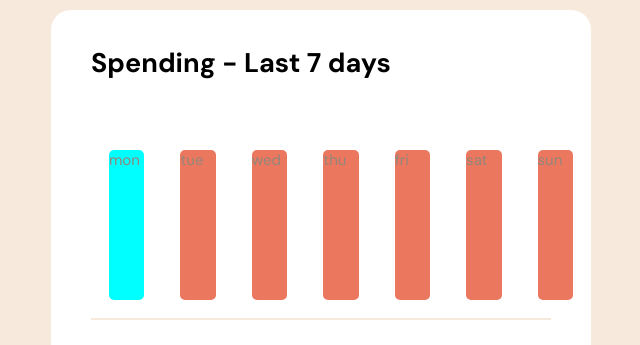
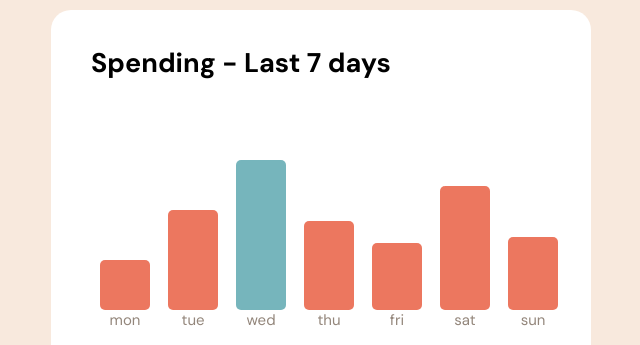
Before and after one commit to thihnezzy/expenses-chart-component, a plain HTML site: page index.html in a window 1280 px wide. Shown: the part 209-554 px from the top of the page, without its empty margins (319-959 px from the left). Drawn offline with Linux system fonts and the light colour scheme.

Commit message:
#3 - Load char from data.json

```diff
--- a/css/style.css
+++ b/css/style.css
@@ -93,16 +93,23 @@ small.day{
 
 ul {
     display: flex;
+    height: 180px;
     padding: 0;
 }
 
 /* li:first-child{
     margin: 0;
 } */
-
 li{
     display: flex;
     flex-direction: column;
+    justify-content: flex-end;
+    list-style: none;
+    text-align: center;
+}
+li.day-spending .data{
+
+    display: flex;
     width: 50px;
     height: 150px;
     border-radius: 5px;
@@ -111,12 +118,11 @@ li{
     -moz-border-radius: 5px;
     -ms-border-radius: 5px;
     -o-border-radius: 5px;
-    margin: 0 18px;
+    margin: 0 9px;
 }
 
-
 .day-spending:first-child{
-    background-color: aqua;
+    margin-left: 0;
 }
 
 .border-top{
@@ -147,6 +153,16 @@ li{
     padding-left: 143px;
 }
 
+
 h1.total-month{
     margin: 0;
 }
+
+.data:hover{
+    cursor: pointer;
+    color: aqua;
+}
+.data:active{
+    border: 1px solid black;
+
+}
--- a/index.html
+++ b/index.html
@@ -23,31 +23,31 @@
     <h1 class="spending-title">Spending - Last 7 days</h1>
     <ul class="spending-chart">
       <li class="day-spending">
-        <div class="data" value=""></div>
+        <div class="data mon" value="0"></div>
         <small class="day">mon</small>
       </li>
       <li class="day-spending">
-        <div class="data" value=""></div>
+        <div class="data tue" value="0"></div>
         <small class="day">tue</small>
       </li>
       <li class="day-spending">
-        <div class="data" value=""></div>
+        <div class="data wed" value="0"></div>
         <small class="day">wed</small>
       </li>
       <li class="day-spending">
-        <div class="data" value=""></div>
+        <div class="data thu" value="0"></div>
         <small class="day">thu</small>
       </li>
       <li class="day-spending">
-        <div class="data" value=""></div>
+        <div class="data fri" value="0"></div>
         <small class="day">fri</small>
       </li>
       <li class="day-spending">
-        <div class="data" value=""></div>
+        <div class="data sat" value="0"></div>
         <small class="day">sat</small>
       </li>
       <li class="day-spending">
-        <div class="data" value=""></div>
+        <div class="data sun" value="0"></div>
         <small class="day">sun</small>
       </li>
     </ul>
--- a/js/app.js
+++ b/js/app.js
@@ -9,7 +9,44 @@ const getData = async () =>{
         console.error(error);
     }
 }
+
+
 const data = getData();
+
+
+function financial(x) {
+    return Number.parseFloat(x).toFixed(5);
+  }
+
+// const fullBarPercent = 100;
+const fullBarPixel = 150;
+
+
+const modifyDiv = (maxAmount,day) => {
+    const ele = document.querySelector(`.${day['day']}`);
+    ele.setAttribute('value',day['amount']);
+    const height = day['amount'] / maxAmount * fullBarPixel;
+    ele.style.height = `${height}px`;
+    if (financial(day['amount']) == financial(maxAmount)){
+        ele.classList.add('max');
+        ele.style.backgroundColor = "hsl(186,34%,60%)";
+    }
+
+}
+
 data.then((res)=>{
-    console.log(res);
+    const maxAmount = Math.max(...(res.map((obj) =>{
+        return obj['amount'];
+    })));
+    for (let day of res){
+        modifyDiv(maxAmount,day);
+    }
 });
+
+const daySpending = document.querySelectorAll('.data');
+
+for (day of daySpending){
+    day.addEventListener('click', (e) =>{
+        console.log(e);
+    })
+}
```
